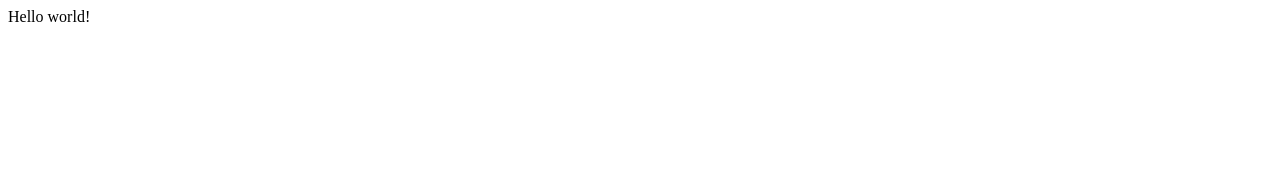
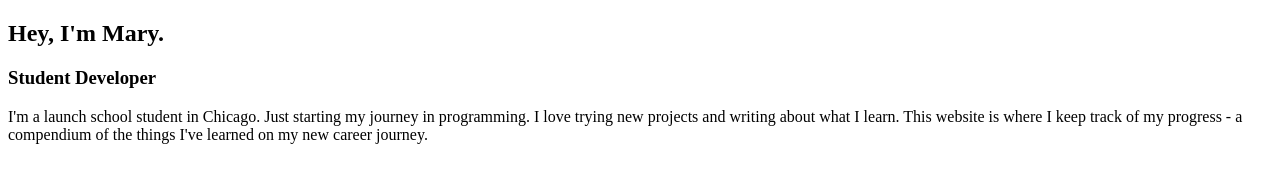
Before and after one commit to marykasp/maryk-dev, a Gatsby site: page / in a window 1280 px wide. Built offline with nearby package versions, Linux system fonts and the light colour scheme; Gatsby itself is replaced by a stand-in of ours.

Commit message:
generate pages

```diff
--- a/src/pages/index.js
+++ b/src/pages/index.js
@@ -1,5 +1,13 @@
 import React from "react"
 
 export default function Home() {
-  return <div>Hello world!</div>
+  return (
+    <section>
+      <div>
+        <h2>Hey, I'm Mary.</h2>
+        <h3>Student Developer</h3>
+        <p>I'm a launch school student in Chicago. Just starting my journey in programming. I love trying new projects and writing about what I learn. This website is where I keep track of my progress - a compendium of the things I've learned on my new career journey.</p>
+      </div>
+    </section>
+  )
 }
```
Also changed, not shown: src/pages/404.js (added, +11 -0 lines), src/pages/about.js (added, +12 -0 lines), src/pages/projects/index.js (added, +10 -0 lines), src/pages/projects/test.js (added, +9 -0 lines), static/favicon.ico.
